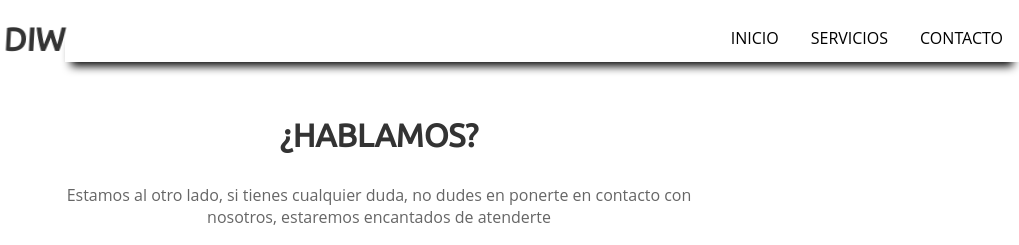
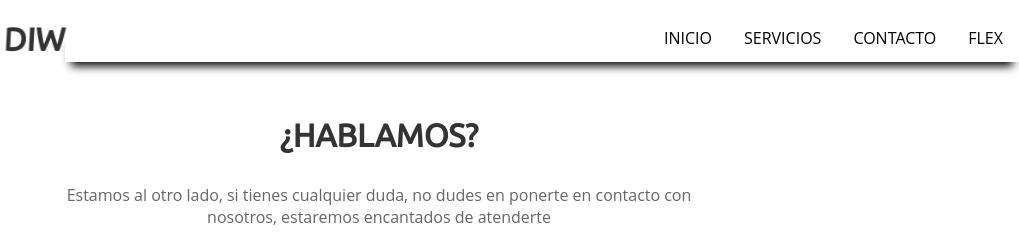
Before and after one commit to DisenoInterfacesWeb22-23/practica-4-css-avanzado-Antonillo, a plain HTML site: page contacto.html in a window 1280 px wide. Shown: the top 245 px of the page, 261-1280 px from the left. Drawn offline with Linux system fonts and the light colour scheme.

Commit message:
Inclusión en el menú enlaces a FlEX

```diff
--- a/contacto.html
+++ b/contacto.html
@@ -26,6 +26,7 @@
                 <li><a href="./index.html">INICIO</a></li>
                 <li><a href="./servicios.html">SERVICIOS</a></li>
                 <li><a href="./contacto.html">CONTACTO</a></li>
+                <li><a href="./flex.html">FLEX</a></li>
             </ul>
         </nav>
     </header>
```
Also changed, not shown: cookies.html (+1 -0 lines), privacidad.html (+1 -0 lines), servicios.html (+1 -0 lines).
